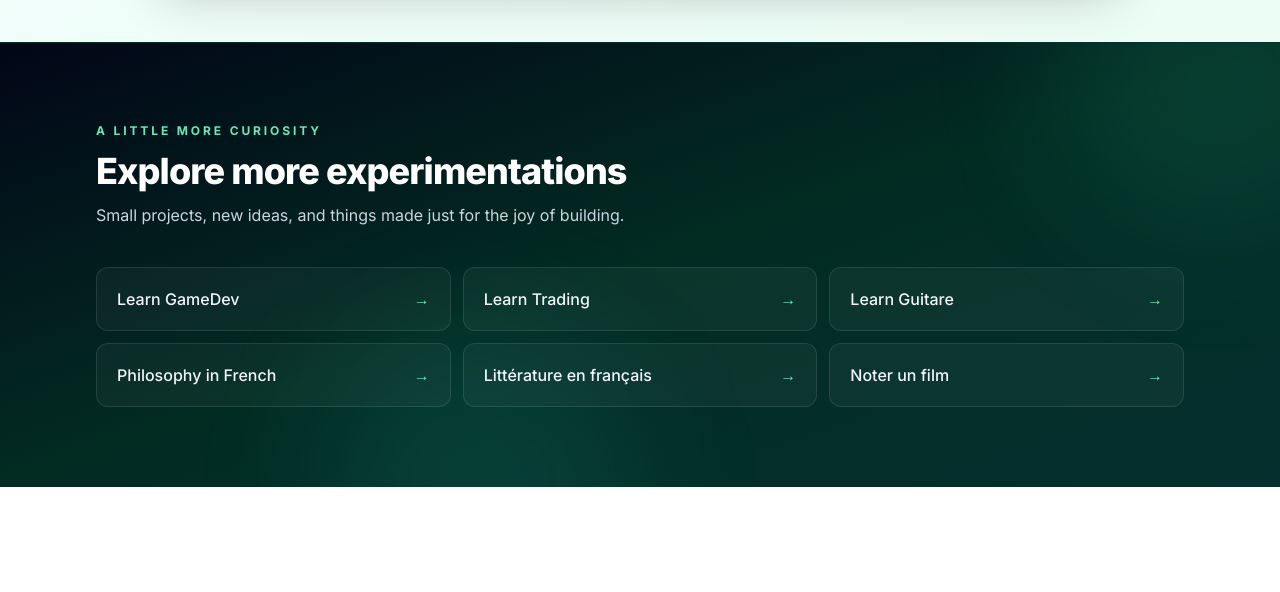
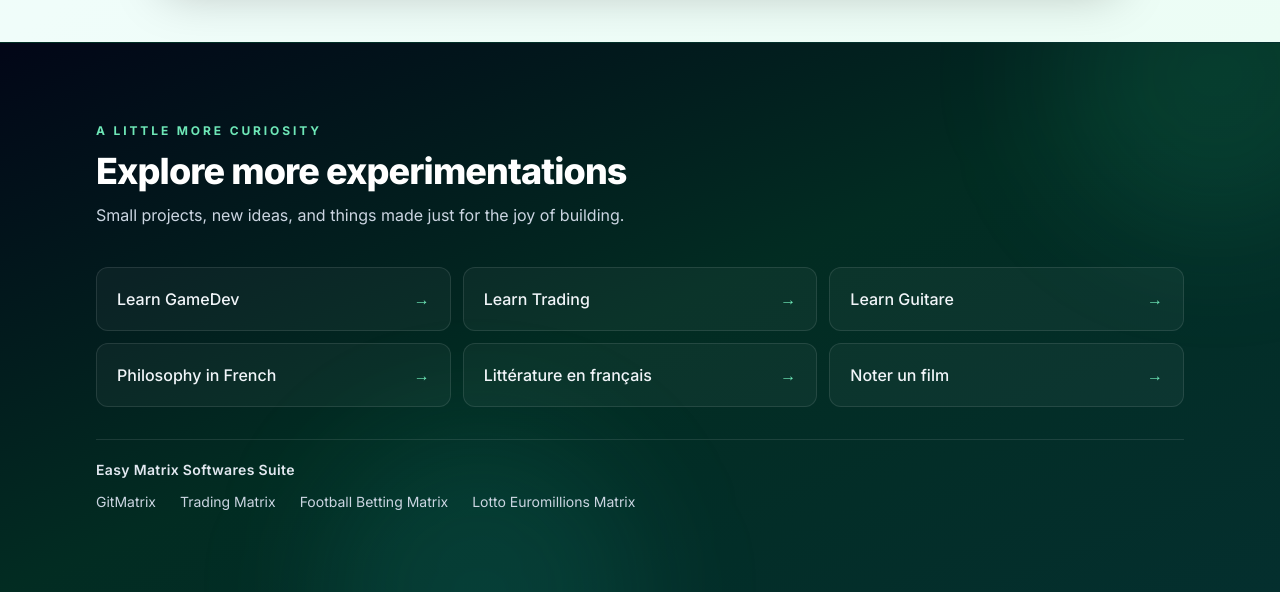
Before and after one commit to nazimboudeffa/codewithadu-de-static, a plain HTML site: page index.html in a window 1280 px wide. Shown: the part 4624-5216 px from the top of the page. Before the commit the page ends 5111 px from the top, so only its background shows below. Drawn offline with nearby package versions, Linux system fonts and the light colour scheme.

Commit message:
added links

```diff
--- a/index.html
+++ b/index.html
@@ -222,6 +222,15 @@
             <span class="text-emerald-300 transition-transform group-hover:translate-x-1" aria-hidden="true">&rarr;</span>
           </a>
         </nav>
+        <section class="mt-8 border-t border-white/10 pt-5" aria-labelledby="matrix-suite-title">
+          <h3 id="matrix-suite-title" class="text-sm font-semibold tracking-wide text-slate-200">Easy Matrix Softwares Suite</h3>
+          <nav aria-label="Easy Matrix Softwares Suite" class="mt-3 flex flex-wrap gap-x-6 gap-y-2 text-sm">
+            <a href="https://github.com/nazimboudeffa/gitmatrix" class="text-slate-300 transition-colors hover:text-emerald-200 focus-visible:outline-none focus-visible:ring-2 focus-visible:ring-emerald-300">GitMatrix</a>
+            <a href="https://github.com/nazimboudeffa/trading-matrix" class="text-slate-300 transition-colors hover:text-emerald-200 focus-visible:outline-none focus-visible:ring-2 focus-visible:ring-emerald-300">Trading Matrix</a>
+            <a href="https://github.com/nazimboudeffa/football-betting-matrix" class="text-slate-300 transition-colors hover:text-emerald-200 focus-visible:outline-none focus-visible:ring-2 focus-visible:ring-emerald-300">Football Betting Matrix</a>
+            <a href="https://github.com/nazimboudeffa/lotto-euromillions-matrix" class="text-slate-300 transition-colors hover:text-emerald-200 focus-visible:outline-none focus-visible:ring-2 focus-visible:ring-emerald-300">Lotto Euromillions Matrix</a>
+          </nav>
+        </section>
       </div>
     </footer>
 
```
